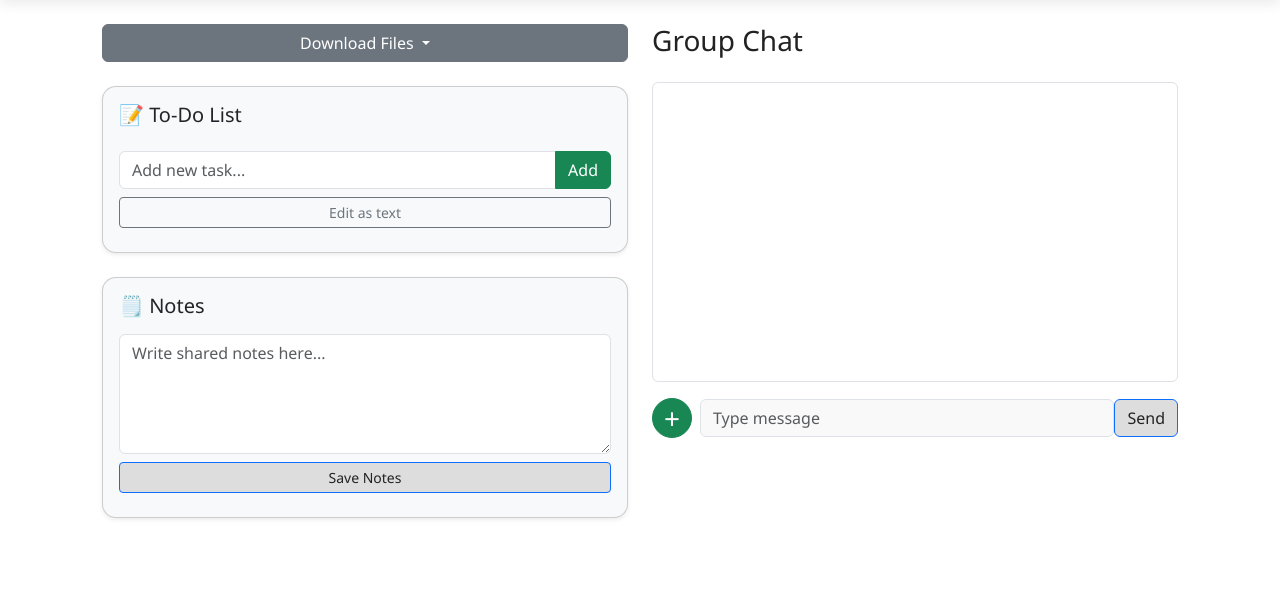
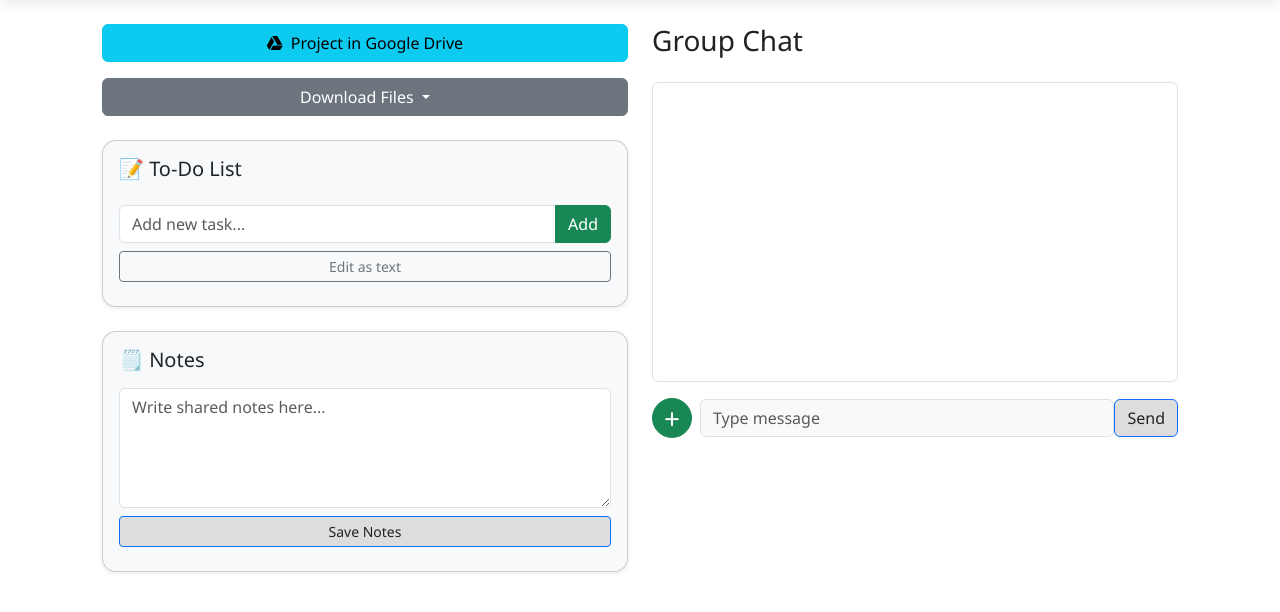
Before and after one commit to Arh48/con2, a Flask app: page / in a window 1280 px wide. Shown: the part 77-689 px from the top of the page. Run offline with Flask 3, Linux system fonts and the light colour scheme; the visitor is signed in with stand-in values (Sample User, id 1); data that the repository does not hold is empty; some libraries are stand-ins or nearby versions.

Commit message:
Add files via upload

```diff
--- a/templates/chat_room.html
+++ b/templates/chat_room.html
@@ -8,7 +8,12 @@
 <div class="container mt-4">
   <div class="row">
     <!-- Left column: Downloads, To-Do, Notes -->
-    <div class="col-lg-6 col-md-5 d-none d-md-block">
+    <div class="col-lg-6 col-md-5">
+        <div class="mb-3">
+            <a href="https://drive.google.com/drive/folders/1ASJykXi4KothiRkZMkX3_t-uLIjaKAVA?usp=sharing" target="_blank" class="btn btn-info w-100 d-flex align-items-center justify-content-center">
+              <i class="fab fa-google-drive me-2"></i> Project in Google Drive
+            </a>
+        </div>
       <!-- Downloads Dropdown -->
       <div class="dropdown mb-2">
         <button class="btn btn-secondary dropdown-toggle w-100" type="button" id="downloadDropdown" data-bs-toggle="dropdown" aria-expanded="false">
--- a/templates/layout.html
+++ b/templates/layout.html
@@ -8,6 +8,7 @@
     <link href="https://cdn.jsdelivr.net/npm/bootstrap@5.3.3/dist/css/bootstrap.min.css" rel="stylesheet">
     <link id="themeStylesheet" rel="stylesheet" href="/static/styles.css">
     <script src="https://cdn.jsdelivr.net/npm/bootstrap@5.3.3/dist/js/bootstrap.bundle.min.js"></script>
+    <link rel="stylesheet" href="https://cdnjs.cloudflare.com/ajax/libs/font-awesome/6.0.0-beta3/css/all.min.css">
     <style>
         body {
             transition: background-color 0.3s, color 0.3s;
```
